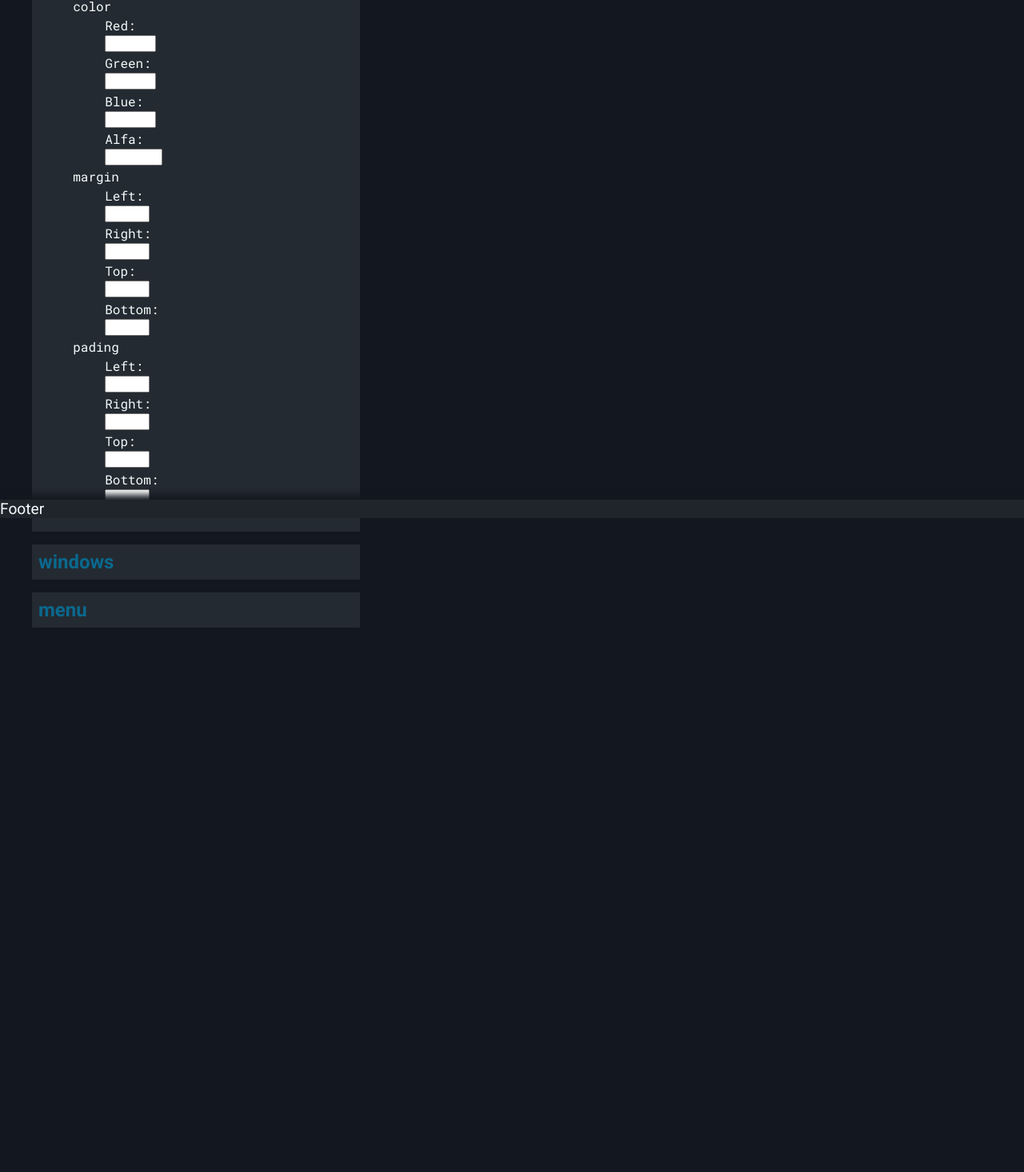
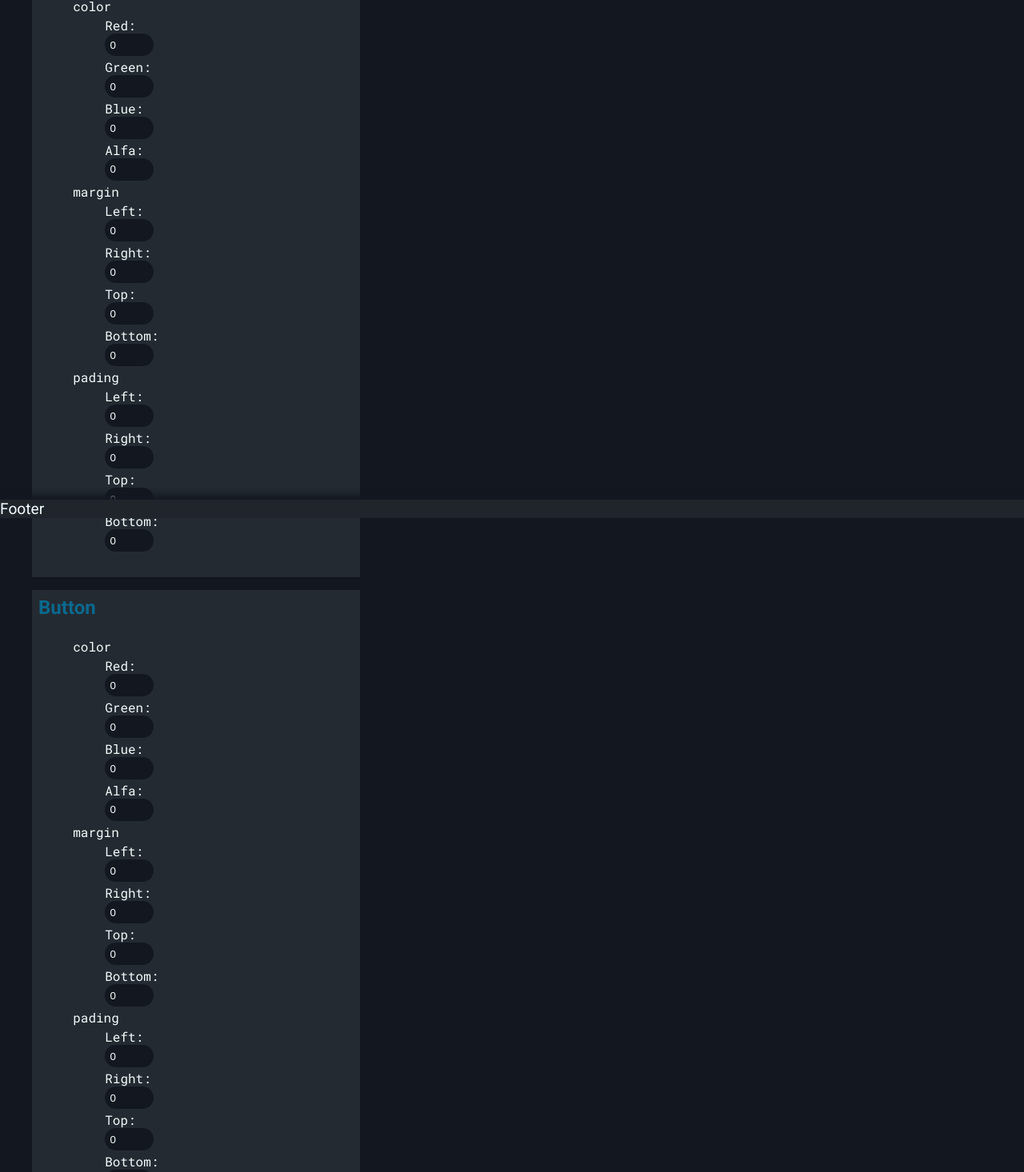
Before and after one commit to Nmugol/ThemeGen, a React (Create React App) app: page / in a window 1280 px wide. Shown: the part 152-1618 px from the top of the page at 80% size. Before the commit the page ends 959 px from the top, so only its background shows below. Built offline with nearby package versions, Linux system fonts and the light colour scheme.

Commit message:
add button option

```diff
--- a/src/Components/Options.js
+++ b/src/Components/Options.js
@@ -3,37 +3,67 @@ import "../Css/Options.css"
 const Options = () => {
     return (
         <div className="options">
+
             <div className="gtopbar options_panel">
                 Topbar
                 <ul>
                     <li>color</li>
                     <ul>
-                        <li><div>Red:</div><div><input type="number" min={0} max={255}/></div></li>
-                        <li><div>Green:</div><div><input type="number" min={0} max={255}/></div></li>
-                        <li><div>Blue:</div><div><input type="number" min={0} max={255}/></div></li>
-                        <li><div>Alfa:</div><div><input type="number" min={0} max={1} step={0.01}/></div></li>
+                        <li><div>Red:</div><div><input type="number" min={0} max={255} defaultValue={0}/></div></li>
+                        <li><div>Green:</div><div><input type="number" min={0} max={255} defaultValue={0}/></div></li>
+                        <li><div>Blue:</div><div><input type="number" min={0} max={255} defaultValue={0}/></div></li>
+                        <li><div>Alfa:</div><div><input type="number" min={0} max={1} step={0.01} defaultValue={0}/></div></li>
                     </ul>
+
                     <li>margin</li>
                     <ul>
-                        <li><div>Left:</div><div><input type="number" min={0} max={25}/></div></li>
-                        <li><div>Right:</div><div><input type="number" min={0} max={25}/></div></li>
-                        <li><div>Top:</div><div><input type="number" min={0} max={25}/></div></li>
-                        <li><div>Bottom:</div><div><input type="number" min={0} max={25}/></div></li>
+                        <li><div>Left:</div><div><input type="number" min={0} max={25} defaultValue={0}/></div></li>
+                        <li><div>Right:</div><div><input type="number" min={0} max={25} defaultValue={0}/></div></li>
+                        <li><div>Top:</div><div><input type="number" min={0} max={25} defaultValue={0}/></div></li>
+                        <li><div>Bottom:</div><div><input type="number" min={0} max={25} defaultValue={0}/></div></li>
                     </ul>
+
                     <li>pading</li>
                     <ul>
-                        <li><div>Left:</div><div><input type="number" min={0} max={25}/></div></li>
-                        <li><div>Right:</div><div><input type="number" min={0} max={25}/></div></li>
-                        <li><div>Top:</div><div><input type="number" min={0} max={25}/></div></li>
-                        <li><div>Bottom:</div><div><input type="number" min={0} max={25}/></div></li>
+                        <li><div>Left:</div><div><input type="number" min={0} max={25} defaultValue={0}/></div></li>
+                        <li><div>Right:</div><div><input type="number" min={0} max={25} defaultValue={0}/></div></li>
+                        <li><div>Top:</div><div><input type="number" min={0} max={25} defaultValue={0}/></div></li>
+                        <li><div>Bottom:</div><div><input type="number" min={0} max={25} defaultValue={0}/></div></li>
                     </ul>
                 </ul>
             </div>
+
+            <div className="gbutton options_panel">
+                Button
+                <ul>
+                    <li>color</li>
+                    <ul>
+                        <li><div>Red:</div><div><input type="number" min={0} max={255} defaultValue={0}/></div></li>
+                        <li><div>Green:</div><div><input type="number" min={0} max={255} defaultValue={0}/></div></li>
+                        <li><div>Blue:</div><div><input type="number" min={0} max={255} defaultValue={0}/></div></li>
+                        <li><div>Alfa:</div><div><input type="number" min={0} max={1} step={0.01} defaultValue={0}/></div></li>
+                    </ul>
+
+                    <li>margin</li>
+                    <ul>
+                        <li><div>Left:</div><div><input type="number" min={0} max={25} defaultValue={0}/></div></li>
+                        <li><div>Right:</div><div><input type="number" min={0} max={25} defaultValue={0}/></div></li>
+                        <li><div>Top:</div><div><input type="number" min={0} max={25} defaultValue={0}/></div></li>
+                        <li><div>Bottom:</div><div><input type="number" min={0} max={25} defaultValue={0}/></div></li>
+                    </ul>
+
+                    <li>pading</li>
+                    <ul>
+                        <li><div>Left:</div><div><input type="number" min={0} max={25} defaultValue={0}/></div></li>
+                        <li><div>Right:</div><div><input type="number" min={0} max={25} defaultValue={0}/></div></li>
+                        <li><div>Top:</div><div><input type="number" min={0} max={25} defaultValue={0}/></div></li>
+                        <li><div>Bottom:</div><div><input type="number" min={0} max={25} defaultValue={0}/></div></li>
+                    </ul>
+                </ul>
+            </div>
+
             <div className="gwindows options_panel">
                 windows
-            </div>
-            <div className="gmenu options_panel">
-                menu
             </div>
         </div>
     );
--- a/src/Css/App.css
+++ b/src/Css/App.css
@@ -54,6 +54,7 @@ body
 .options
 {
     width: 35%;
+    overflow-y: scroll;
 }
 
 .preview
--- a/src/Css/Options.css
+++ b/src/Css/Options.css
@@ -18,3 +18,24 @@ li
     margin: 0.2rem;
     font-family: var(--ff-mono);
 }
+
+input
+{
+    border: none;
+    background-color: var(--bg2);
+    color: var(--fc-ac);
+    padding: 0.4rem;
+    border-radius: 1rem;
+    width: 3rem;
+}
+
+/*hide arrows*/
+input::-webkit-outer-spin-button, input::-webkit-inner-spin-button
+{
+    -webkit-appearance: none;
+    margin: 0;
+}
+
+input[type=number] {
+    -moz-appearance: textfield;
+}
```
